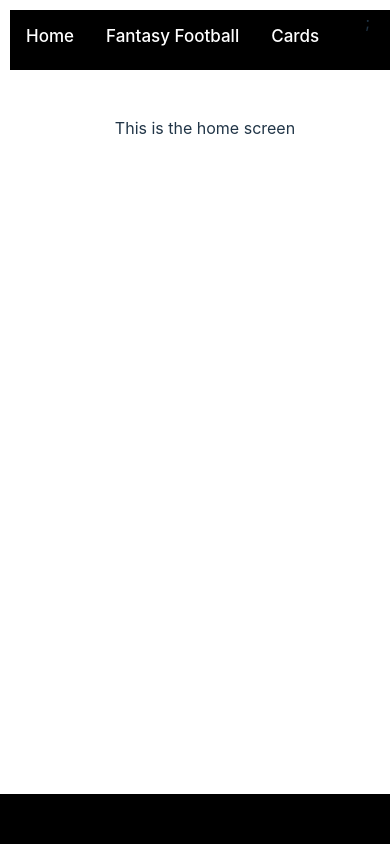
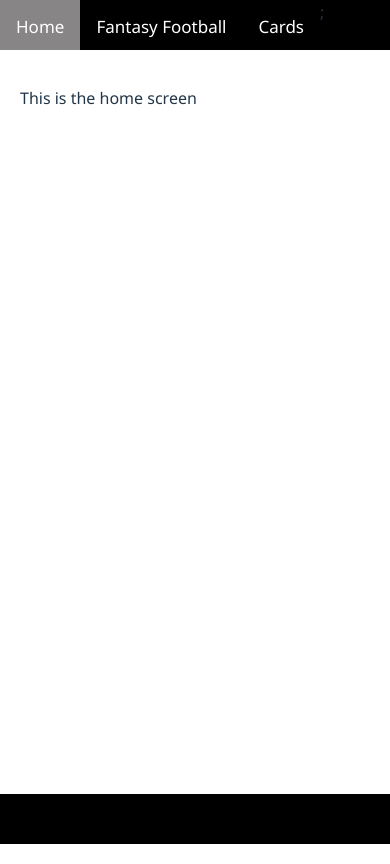
Before and after one commit to bspangler21/FrontendTemplate, a React (Vite) app: page / in a window 390 px wide. Built offline with nearby package versions, Linux system fonts and the light colour scheme; what @fluentui/font-icons-mdl2 would draw is missing.

Commit message:
Refactor CSS styles: update layout properties in App.css, index.css, footer.module.css, and header.module.css for improved responsiveness and readability

```diff
--- a/src/App.css
+++ b/src/App.css
@@ -1,8 +1,26 @@
+/* Reset and base styles */
+* {
+  box-sizing: border-box;
+}
+
+html,
+body,
 #root {
-  /* max-width: 1280px; */
-  margin: 0 auto;
-  /* padding: 2rem; */
-  text-align: center;
+  height: 100%;
+  margin: 0;
+  padding: 0;
+  font-family: 'Segoe UI', Tahoma, Geneva, Verdana, sans-serif;
+}
+
+/* Ensure the app takes full height */
+#root {
+  display: flex;
+  flex-direction: column;
+}
+
+/* Smooth scrolling */
+html {
+  scroll-behavior: smooth;
 }
 
 .logo {
--- a/src/index.css
+++ b/src/index.css
@@ -26,8 +26,6 @@ a:hover {
 
 body {
   margin: 0;
-  display: flex;
-  /* place-items: center; */
   min-width: 320px;
   min-height: 100vh;
 }
--- a/src/main.tsx
+++ b/src/main.tsx
@@ -13,8 +13,11 @@ initializeIcons();
 const queryClient = new QueryClient();
 
 function isScrollbarVisible() {
-	return document.documentElement.scrollHeight > window.innerHeight;
-	console.log(`Scrollbar visible: ${isScrollbarVisible}`);
+	const isVisible =
+		document.documentElement.scrollHeight > window.innerHeight;
+	console.log(`Scrollbar visible: ${isVisible}`);
+	return isVisible;
+
 }
 
 function getScrollbarWidth() {
@@ -26,6 +29,7 @@ function getScrollbarWidth() {
 	const inner = document.createElement("div");
 	container.appendChild(inner);
 	const scrollbarWidth = container.offsetWidth - inner.offsetWidth;
+	console.log("scrollbarWidth", scrollbarWidth);
 	document.body.removeChild(container);
 
 	console.log(`Scrollbar width: ${scrollbarWidth}px`);
@@ -44,8 +48,16 @@ function applyScrollbarStyles() {
 	}
 }
 
-// Call the function to apply styles
-applyScrollbarStyles();
+// Apply styles after DOM is ready and on resize
+function initializeScrollbarHandling() {
+    applyScrollbarStyles();
+    window.addEventListener('resize', applyScrollbarStyles);
+    // Also check after content loads
+    window.addEventListener('load', applyScrollbarStyles);
+}
+
+// Call after a short delay to ensure content is rendered
+setTimeout(initializeScrollbarHandling, 100);
 
 export const UserContext = createContext("");
 const currentUser = "Brett Spangler";
--- a/src/styles/footer.module.css
+++ b/src/styles/footer.module.css
@@ -5,6 +5,7 @@
     position: fixed;
     left: 0px;
     bottom: 0;
-    width: calc(100vw - var(--scrollbar-width));
+    /* width: calc(100vw - var(--scrollbar-width)); */
+    width: 100%;
     height: var(--footer-height);
 }
--- a/src/styles/header.module.css
+++ b/src/styles/header.module.css
@@ -1,9 +1,10 @@
 .topnav {
   overflow: hidden;
   background-color: #000000;
-  width: calc(100vw - var(--scrollbar-width));
+  /* width: calc(100vw - var(--scrollbar-width)); */
+  /* width: 100%; */
   padding-bottom: 10px;
-  margin: 10px;
+  /* margin: 10px; */
   /* position: fixed;
   z-index: 0;
 
```
